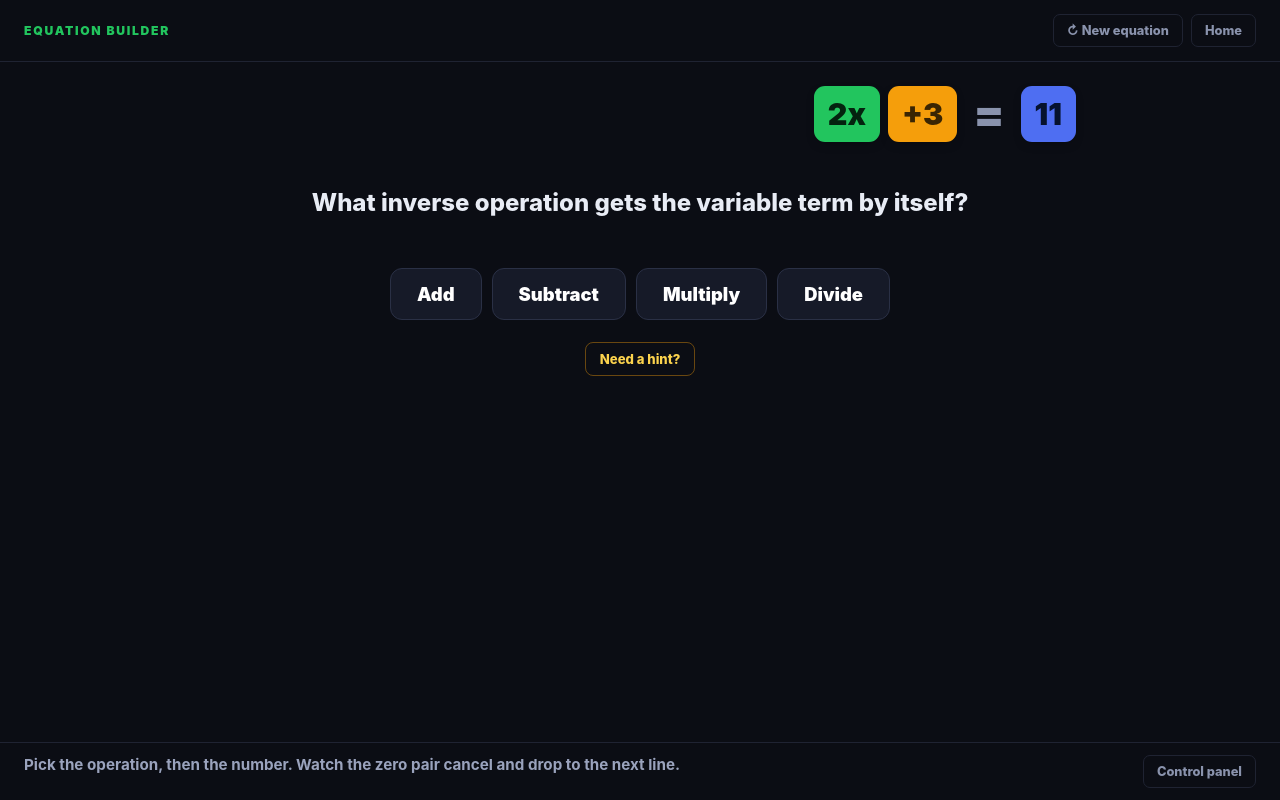
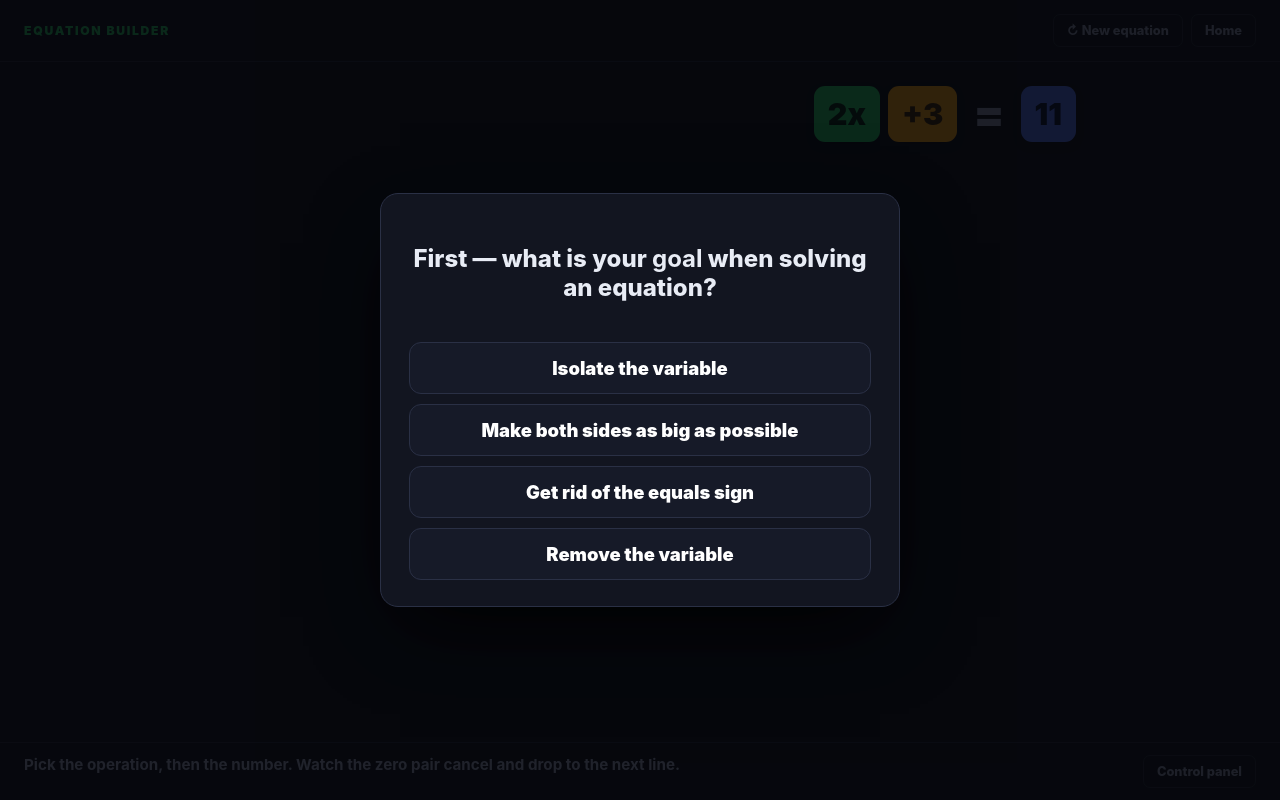
Before and after one commit to Wilsos22/Website-prototype, a Next.js app: page /equation-builder in a window 1280 px wide. Both pictures are taken after a click on the button "Start solving →". Built offline with nearby package versions, Linux system fonts and the light colour scheme.

Commit message:
Equation Builder: goal check + tap-the-variable before solving

```diff
--- a/src/components/EquationBuilder.tsx
+++ b/src/components/EquationBuilder.tsx
@@ -12,13 +12,19 @@
 import { useRef, useState, useCallback } from "react";
 
 type Op = "add" | "subtract" | "multiply" | "divide";
-type Phase = "build" | "ask-op" | "ask-term" | "animating" | "solved";
+type Phase = "build" | "goal" | "tap-var" | "ask-op" | "ask-term" | "animating" | "solved";
 interface Eq { coef: number; constant: number; rhs: number; }
 interface Row { eq: Eq; note: string; }
 interface Anim { kind: "cancel" | "divide"; n: number; }
 
 const OP_LABEL: Record<Op, string> = { add: "Add", subtract: "Subtract", multiply: "Multiply", divide: "Divide" };
 const PRESETS: [number, number, number][] = [ /* a, b, x */ [1, 5, 7], [2, 3, 4], [3, -4, 5], [4, 6, 3], [2, -7, 9] ];
+const GOAL_CHOICES: { label: string; correct: boolean }[] = [
+  { label: "Isolate the variable", correct: true },
+  { label: "Make both sides as big as possible", correct: false },
+  { label: "Get rid of the equals sign", correct: false },
+  { label: "Remove the variable", correct: false },
+];
 
 function stepOf(eq: Eq): "constant" | "coefficient" | "done" {
   if (eq.constant !== 0) return "constant";
@@ -68,10 +74,19 @@ export default function EquationBuilder() {
     setRows([{ eq: e, note: "Start" }]);
     setWrong(0); setHint(null); setAnim(null);
     if (stepOf(e) === "done") { setPhase("solved"); sSolved(); }
-    else { setPhase("ask-op"); setFeedback(askOpText(e)); }
+    else { setPhase("goal"); setFeedback(""); }
   }
 
   function loadPreset(p: [number, number, number]) { setA(p[0]); setB(p[1]); setXAns(p[2]); }
+
+  function pickGoal(correct: boolean) {
+    if (correct) { sCorrect(); setFeedback(""); setPhase("tap-var"); }
+    else { sWrong(); setWrong((w) => w + 1); setFeedback("Not quite — solving an equation means getting the variable by itself."); }
+  }
+  function tapVar() {
+    if (phase !== "tap-var" || !eq) return;
+    sCorrect(); setPhase("ask-op"); setFeedback(askOpText(eq));
+  }
 
   function askOpText(e: Eq): string {
     return stepOf(e) === "constant"
@@ -154,8 +169,13 @@ export default function EquationBuilder() {
   function reset() { setPhase("build"); setRows([]); setAnim(null); setFeedback(""); setHint(null); setWrong(0); }
 
   // ── chip rendering ────────────────────────────────────────────────────
-  function varChip(coef: number) {
-    return <span className="eqb-chip eqb-x">{coef === 1 ? "x" : `${coef}x`}</span>;
+  function varChip(coef: number, clickable = false) {
+    return (
+      <span
+        className={`eqb-chip eqb-x${clickable ? " eqb-x-click" : ""}`}
+        onClick={clickable ? tapVar : undefined}
+      >{coef === 1 ? "x" : `${coef}x`}</span>
+    );
   }
   function constChip(v: number, cancel = false) {
     const pos = v > 0;
@@ -173,7 +193,7 @@ export default function EquationBuilder() {
         <div className="eqb-note">{row.note !== "Start" ? row.note : ""}</div>
         <div className="eqb-eq">
           <span className="eqb-side">
-            {varChip(e.coef)}
+            {varChip(e.coef, active && phase === "tap-var")}
             {e.constant !== 0 && constChip(e.constant, showZeroPair)}
             {showZeroPair && <span className="eqb-zero" aria-hidden>{constChip(-e.constant, true)}<em>zero pair = 0</em></span>}
           </span>
@@ -225,6 +245,9 @@ export default function EquationBuilder() {
         .eqb-eqsign { font-size:clamp(1.8rem,5vw,2.8rem); font-weight:900; color:#8a93ad; }
         .eqb-chip { display:inline-flex; align-items:center; justify-content:center; font-weight:900; border-radius:11px; padding:10px 14px; font-size:clamp(1.2rem,3.4vw,1.9rem); min-width:46px; box-shadow:0 4px 12px -6px rgba(0,0,0,0.6); }
         .eqb-x { background:#22c55e; color:#04230f; }
+        .eqb-x-click { cursor:pointer; outline:3px solid #bbf7d0; outline-offset:2px; animation:eqbPulse 0.9s ease-in-out infinite; }
+        .eqb-modal { position:fixed; inset:0; background:rgba(5,7,12,0.82); display:grid; place-items:center; z-index:40; padding:20px; }
+        .eqb-modal-card { background:#121520; border:1px solid #2a3045; border-radius:18px; padding:26px 28px; max-width:520px; width:100%; display:grid; gap:16px; box-shadow:0 30px 80px -20px #000; }
         .eqb-pos { background:#f59e0b; color:#3a2503; }
         .eqb-neg { background:#ef4444; color:#3a0606; }
         .eqb-rhs { background:#4e6ef2; color:#06122e; }
@@ -297,6 +320,20 @@ export default function EquationBuilder() {
                 <p className="eqb-feedback">Solved{wrong === 0 ? " with no mistakes — nice!" : "!"} The variable is isolated.</p>
                 <button className="eqb-start" onClick={reset}>↻ New equation</button>
               </div>
+            ) : phase === "goal" ? (
+              <div className="eqb-modal">
+                <div className="eqb-modal-card">
+                  <p className="eqb-q">First — what is your <strong>goal</strong> when solving an equation?</p>
+                  <div className="eqb-choices" style={{ flexDirection: "column" }}>
+                    {GOAL_CHOICES.map((g, i) => (
+                      <button className="eqb-choice" key={i} onClick={() => pickGoal(g.correct)}>{g.label}</button>
+                    ))}
+                  </div>
+                  {feedback && <p className="eqb-feedback">{feedback}</p>}
+                </div>
+              </div>
+            ) : phase === "tap-var" ? (
+              <p className="eqb-q">👆 Now <strong>tap the variable</strong> you’re solving for to begin.</p>
             ) : phase === "animating" ? (
               <p className="eqb-q">{anim?.kind === "cancel" ? "Zero pair — they cancel out…" : "Dividing both sides…"}</p>
             ) : (
```
